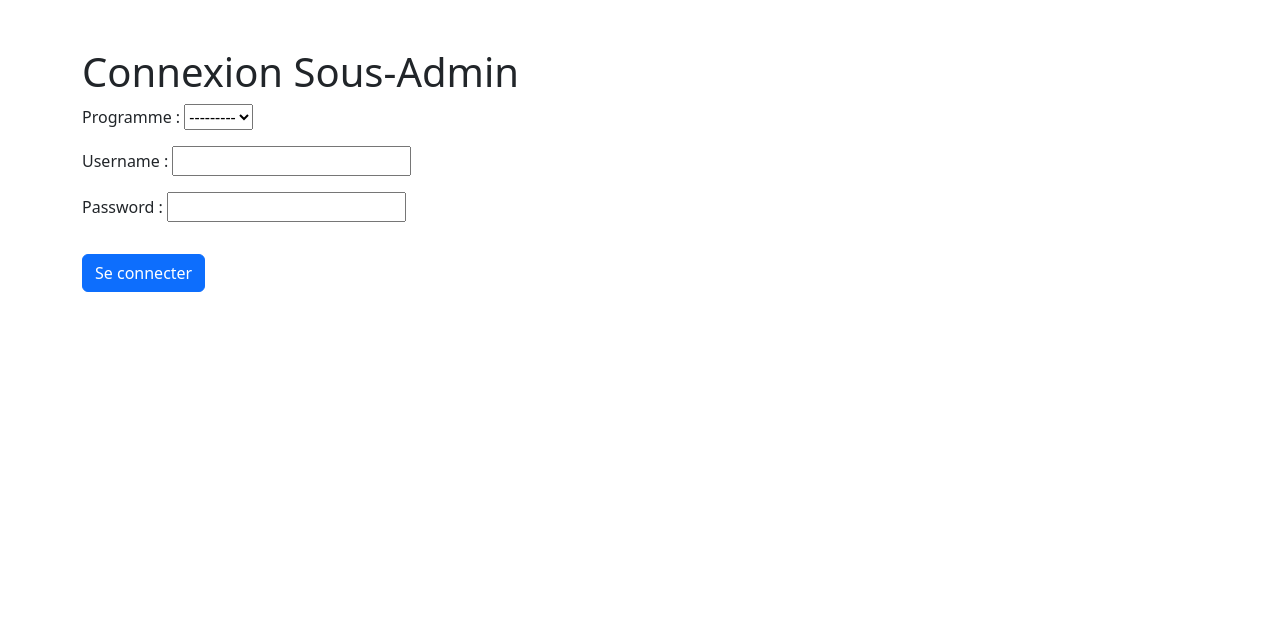
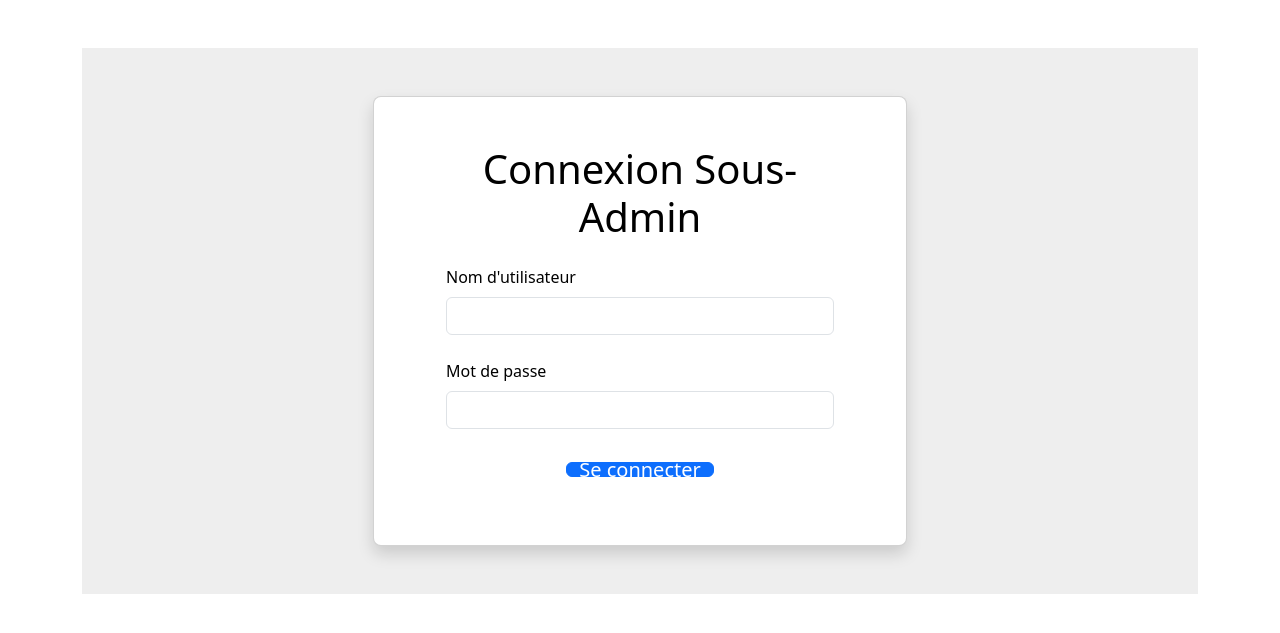
Before and after one commit to Andrebeet1/group, a Django app: page /login_sous_admin/ in a window 1280 px wide. Shown: the part 56-689 px from the top of the page. Run offline with Django 4.2, Linux system fonts and the light colour scheme; data that the repository does not hold is empty.

Commit message:
Update login_sous_admin.html

```diff
--- a/programmes/templates/login_sous_admin.html
+++ b/programmes/templates/login_sous_admin.html
@@ -3,11 +3,54 @@
 {% block title %}Connexion Sous-Admin{% endblock %}
 
 {% block content %}
-<h1>Connexion Sous-Admin</h1>
+<section class="h-100 gradient-form" style="background-color: #eee;">
+  <div class="container py-5 h-100">
+    <div class="row d-flex justify-content-center align-items-center h-100">
+      <div class="col-xl-6">
+        <div class="card rounded-3 text-black shadow">
+          <div class="card-body p-md-5 mx-md-4">
 
-<form method="POST" class="needs-validation" novalidate>
-    {% csrf_token %}
-    {{ form.as_p }}
-    <button type="submit" class="btn btn-primary mt-3">Se connecter</button>
-</form>
+            <h1 class="text-center mb-4">Connexion Sous-Admin</h1>
+
+            <form method="POST" novalidate>
+              {% csrf_token %}
+
+              <div class="form-outline mb-4">
+                <label class="form-label" for="username">Nom d'utilisateur</label>
+                <input type="text" name="username" id="username" class="form-control {% if form.username.errors %}is-invalid{% endif %}" value="{{ form.username.value|default_if_none:'' }}">
+                {% if form.username.errors %}
+                  <div class="invalid-feedback">
+                    {% for error in form.username.errors %}
+                      {{ error }}
+                    {% endfor %}
+                  </div>
+                {% endif %}
+              </div>
+
+              <div class="form-outline mb-4">
+                <label class="form-label" for="password">Mot de passe</label>
+                <input type="password" name="password" id="password" class="form-control {% if form.password.errors %}is-invalid{% endif %}">
+                {% if form.password.errors %}
+                  <div class="invalid-feedback">
+                    {% for error in form.password.errors %}
+                      {{ error }}
+                    {% endfor %}
+                  </div>
+                {% endif %}
+              </div>
+
+              <div class="text-center pt-1 mb-3">
+                <button class="btn btn-primary btn-block fa-lg gradient-custom-2" type="submit">
+                  Se connecter
+                </button>
+              </div>
+
+            </form>
+
+          </div>
+        </div>
+      </div>
+    </div>
+  </div>
+</section>
 {% endblock %}
```
